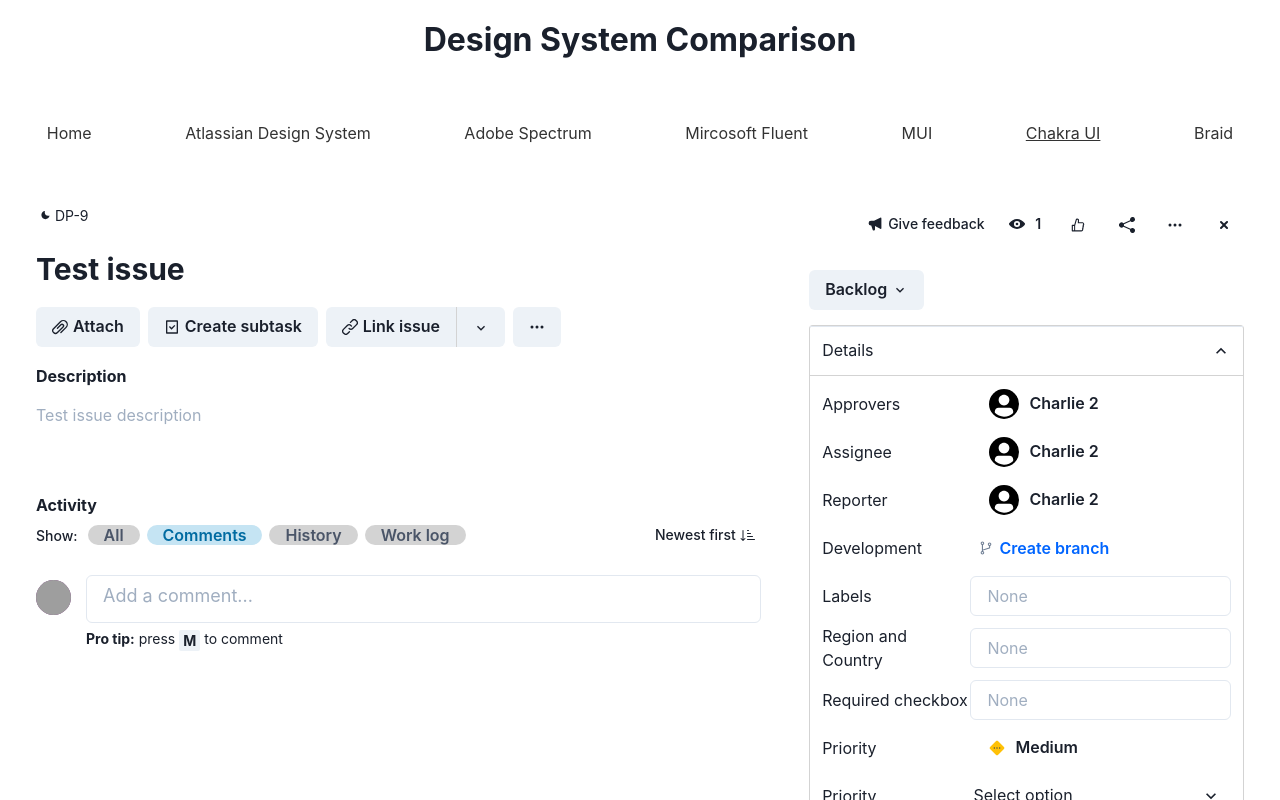
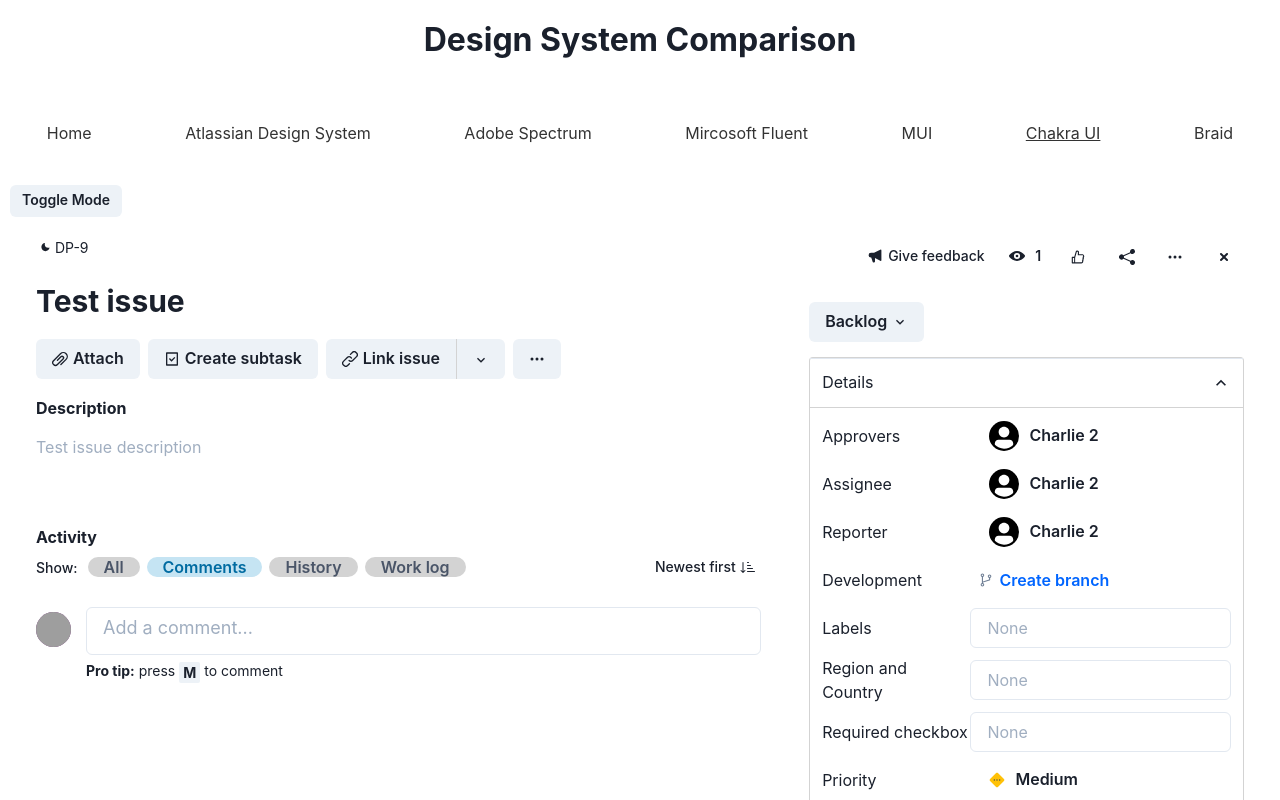
Before and after one commit to ArtOfFeed/design_systems_compare, a React (Create React App) app: page /chakra in a window 1280 px wide. Shown: the top 800 px of the page. Built offline with nearby package versions, Linux system fonts and the light colour scheme; grey boxes are pictures that could not be loaded.

Commit message:
Refactoring

```diff
--- a/src/issue-view/Chakra/index.js
+++ b/src/issue-view/Chakra/index.js
@@ -21,7 +21,7 @@
 
     return (
         <ChakraProvider theme={theme}>
-            <Box position="absolute" bottom="10px" left="10px">
+            <Box>
                 <Toggle />
             </Box>
             <Container maxW="container.xl">
```
